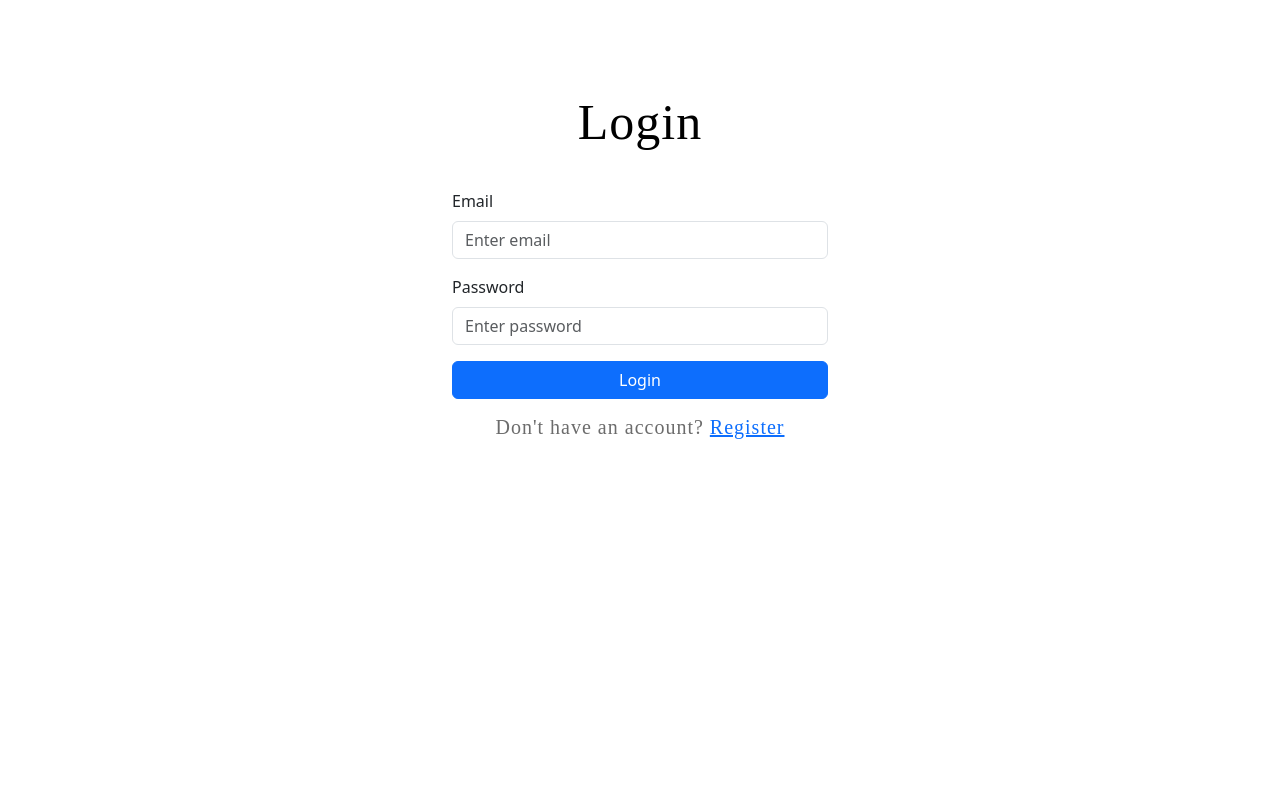
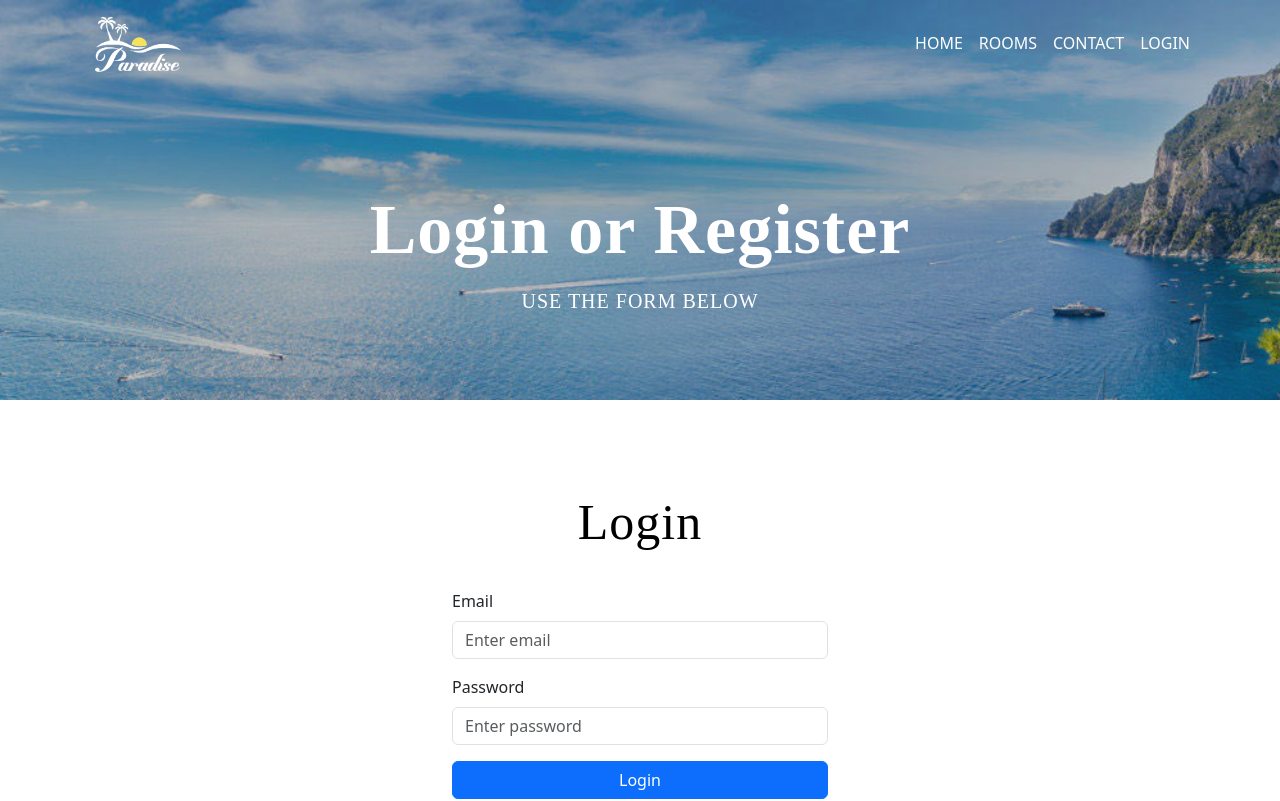
Before and after one commit to alato19/hotel-booking, a React (Vite) app in the folder frontend/: page /login in a window 1280 px wide. Shown: the top 801 px of the page. Built offline with nearby package versions, Linux system fonts and the light colour scheme; no server answers.

Commit message:
Login and Register page updated with Header and Footer

```diff
--- a/frontend/src/pages/Login.jsx
+++ b/frontend/src/pages/Login.jsx
@@ -2,6 +2,9 @@ import { useState } from "react";
 import { useNavigate, Link } from "react-router-dom";
 import { useAuth } from "../context/AuthContext";
 import { Form, Button, Container } from "react-bootstrap";
+import NavBar from "../components/NavBar/NavBar";
+import Footer from "../components/Footer/Footer";
+import optHeaderBackground from "../assets/header.jpg";
 
 export default function Login() {
   const [email, setEmail] = useState("");
@@ -24,7 +27,26 @@ export default function Login() {
   };
 
   return (
-    <Container className="mt-5" style={{ maxWidth: "400px" }}>
+    <div className="position-relative">
+      <NavBar />
+
+      <section
+        className="text-white d-flex align-items-center"
+        style={{
+          backgroundImage: `url(${optHeaderBackground})`,
+          backgroundSize: "cover",
+          backgroundPosition: "center",
+          height: "50vh",
+          width: "100%",
+        }}
+      >
+        <div className="container header text-center">
+          <h1 className="display-3 fw-bold">Login or Register</h1>
+          <p className="lead text-white">Use the form below</p>
+        </div>
+      </section>
+
+      <div className="container mt-5" style={{ maxWidth: "400px" }}>
         <h2 className="text-center mb-4">Login</h2>
         <Form onSubmit={handleSubmit}>
           <Form.Group className="mb-3">
@@ -54,6 +76,11 @@ export default function Login() {
         <p className="text-center mt-3">
           Don't have an account? <Link to="/register">Register</Link>
         </p>
-    </Container>
+      </div>
+
+      <section id="footer">
+        <Footer />
+      </section>
+    </div>
   );
 }
--- a/frontend/src/pages/Register.jsx
+++ b/frontend/src/pages/Register.jsx
@@ -2,6 +2,9 @@ import { useState } from "react";
 import { useNavigate, Link } from "react-router-dom";
 import { useAuth } from "../context/AuthContext";
 import { Form, Button, Container } from "react-bootstrap";
+import NavBar from "../components/NavBar/NavBar";
+import Footer from "../components/Footer/Footer";
+import optHeaderBackground from "../assets/header.jpg";
 
 export default function Register() {
   const { registerUser } = useAuth();
@@ -30,7 +33,26 @@ export default function Register() {
   };
 
   return (
-    <Container className="mt-5" style={{ maxWidth: "400px" }}>
+    <div className="position-relative">
+      <NavBar />
+
+      <section
+        className="text-white d-flex align-items-center"
+        style={{
+          backgroundImage: `url(${optHeaderBackground})`,
+          backgroundSize: "cover",
+          backgroundPosition: "center",
+          height: "50vh",
+          width: "100%",
+        }}
+      >
+        <div className="container header text-center">
+          <h1 className="display-3 fw-bold">Create your account</h1>
+          <p className="lead text-white">Use the form below</p>
+        </div>
+      </section>
+
+      <div className="container mt-5" style={{ maxWidth: "400px" }}>
         <h2 className="text-center mb-4">Create Account</h2>
         <Form onSubmit={handleSubmit}>
           <Form.Group className="mb-3" controlId="first_name">
@@ -85,6 +107,11 @@ export default function Register() {
             Submit
           </button>
         </Form>
-    </Container>
+      </div>
+
+      <section id="footer">
+        <Footer />
+      </section>
+    </div>
   );
 }
```
Also changed, not shown: frontend/src/components/ProtectedRoute.jsx (added, +16 -0 lines), 1 other file (tests, documents, lock files or other folders). Lines whose indentation alone changed are shown as unchanged.
